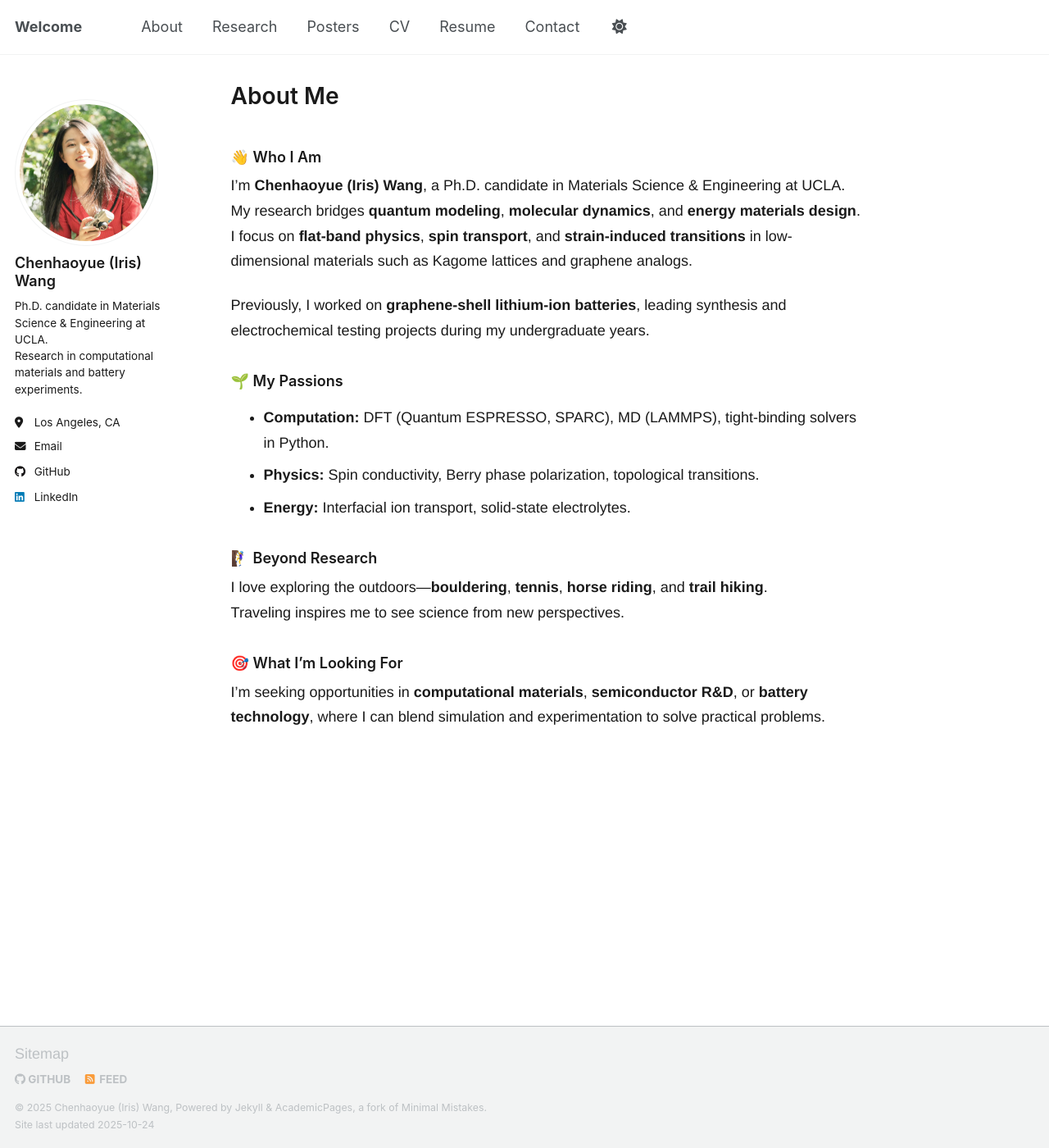
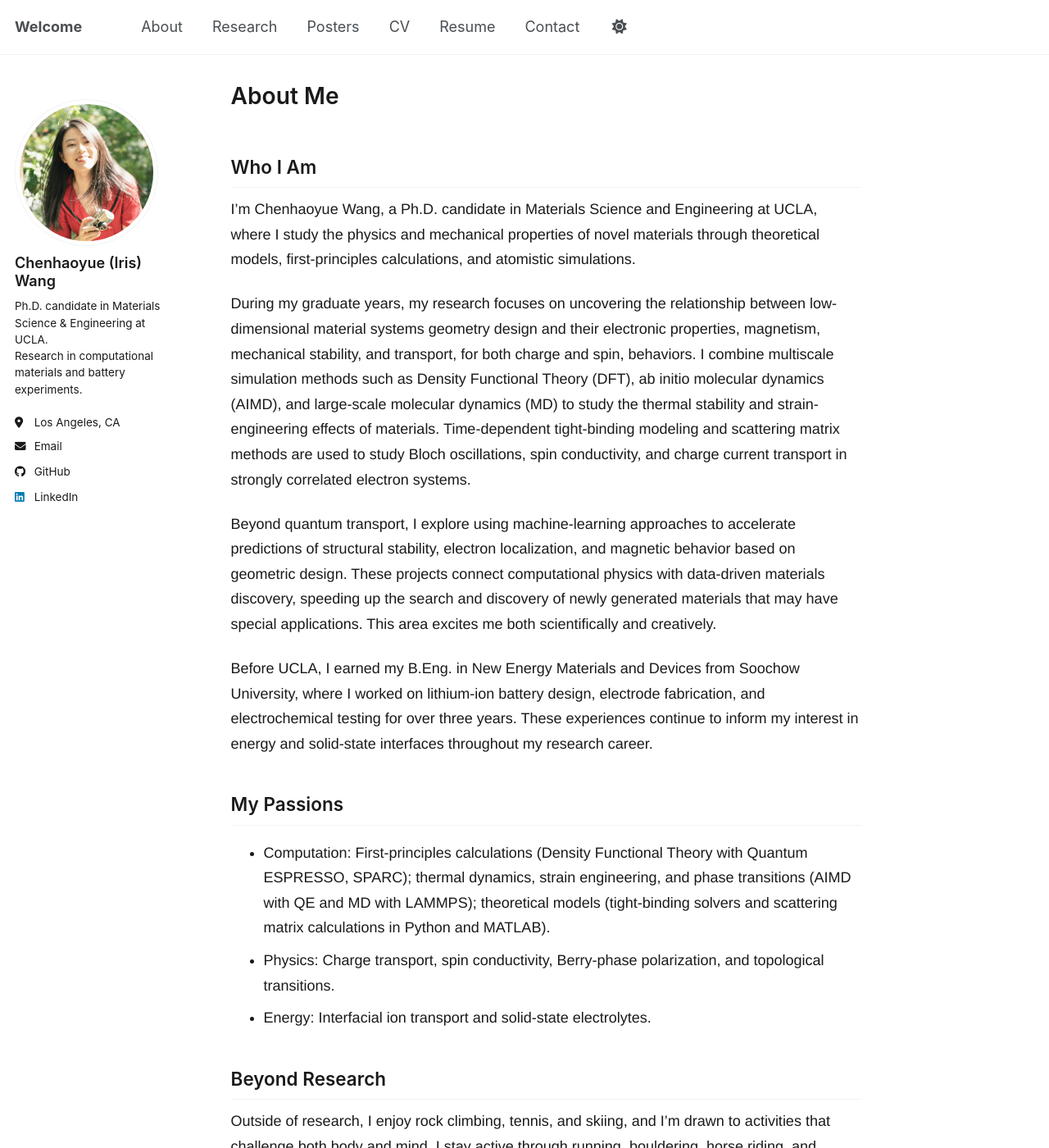
Before and after one commit to Iris-wang-233/Iris-Wang-233.github.io, a Jekyll site: the page built from _pages/about.md, in a window 1280 px wide and 1400 px high. Shown: the whole window at 82% size. Built offline with Jekyll 4.4.1, drawn with Linux system fonts in a browser that asks for light colours; a script that is not in the unit is left out; some of the changed text lies outside the part shown.

Commit message:
Update about.md

```diff
--- a/_pages/about.md
+++ b/_pages/about.md
@@ -6,21 +6,22 @@ author_profile: true
 classes: wide
 ---
 
-### 👋 Who I Am
-I'm **Chenhaoyue (Iris) Wang**, a Ph.D. candidate in Materials Science & Engineering at UCLA.
-My research bridges **quantum modeling**, **molecular dynamics**, and **energy materials design**.
-I focus on **flat-band physics**, **spin transport**, and **strain-induced transitions** in low-dimensional materials such as Kagome lattices and graphene analogs.
+## Who I Am
+I’m Chenhaoyue Wang, a Ph.D. candidate in Materials Science and Engineering at UCLA, where I study the physics and mechanical properties of novel materials through theoretical models, first-principles calculations, and atomistic simulations.
 
-Previously, I worked on **graphene-shell lithium-ion batteries**, leading synthesis and electrochemical testing projects during my undergraduate years.
+During my graduate years, my research focuses on uncovering the relationship between low-dimensional material systems geometry design and their electronic properties, magnetism, mechanical stability, and transport, for both charge and spin, behaviors. I combine multiscale simulation methods such as Density Functional Theory (DFT), ab initio molecular dynamics (AIMD), and large-scale molecular dynamics (MD) to study the thermal stability and strain-engineering effects of materials. Time-dependent tight-binding modeling and scattering matrix methods are used to study Bloch oscillations, spin conductivity, and charge current transport in strongly correlated electron systems.
 
-### 🌱 My Passions
-- **Computation:** DFT (Quantum ESPRESSO, SPARC), MD (LAMMPS), tight-binding solvers in Python.
-- **Physics:** Spin conductivity, Berry phase polarization, topological transitions.
-- **Energy:** Interfacial ion transport, solid-state electrolytes.
+Beyond quantum transport, I explore using machine-learning approaches to accelerate predictions of structural stability, electron localization, and magnetic behavior based on geometric design. These projects connect computational physics with data-driven materials discovery, speeding up the search and discovery of newly generated materials that may have special applications. This area excites me both scientifically and creatively.
 
-### 🧗‍♀️ Beyond Research
-I love exploring the outdoors—**bouldering**, **tennis**, **horse riding**, and **trail hiking**.
-Traveling inspires me to see science from new perspectives.
+Before UCLA, I earned my B.Eng. in New Energy Materials and Devices from Soochow University, where I worked on lithium-ion battery design, electrode fabrication, and electrochemical testing for over three years. These experiences continue to inform my interest in energy and solid-state interfaces throughout my research career.
 
-### 🎯 What I’m Looking For
-I’m seeking opportunities in **computational materials**, **semiconductor R&D**, or **battery technology**, where I can blend simulation and experimentation to solve practical problems.
+## My Passions
+- Computation: First-principles calculations (Density Functional Theory with Quantum ESPRESSO, SPARC); thermal dynamics, strain engineering, and phase transitions (AIMD with QE and MD with LAMMPS); theoretical models (tight-binding solvers and scattering matrix calculations in Python and MATLAB).
+- Physics: Charge transport, spin conductivity, Berry-phase polarization, and topological transitions.
+- Energy: Interfacial ion transport and solid-state electrolytes.
+
+## Beyond Research
+Outside of research, I enjoy rock climbing, tennis, and skiing, and I’m drawn to activities that challenge both body and mind. I stay active through running, bouldering, horse riding, and hiking, which help me maintain focus and energy in my work. I also love traveling and experiencing new cultures, as I find that exploring different environments continually broadens my perspective and creativity.
+
+## What I’m Looking For
+I’m interested in roles in computational materials, battery, and semiconductor research and development, where I can combine modeling and experimental expertise to design and optimize advanced materials for real-world applications.
```
